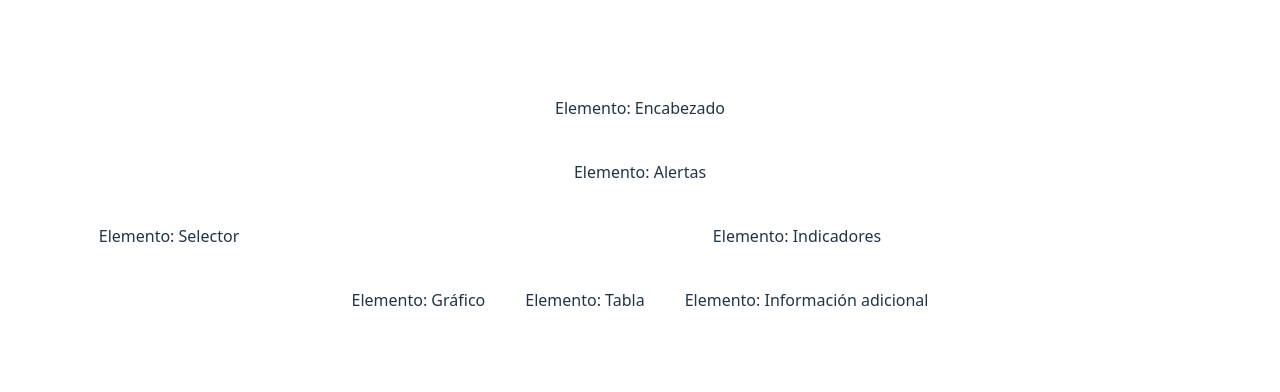
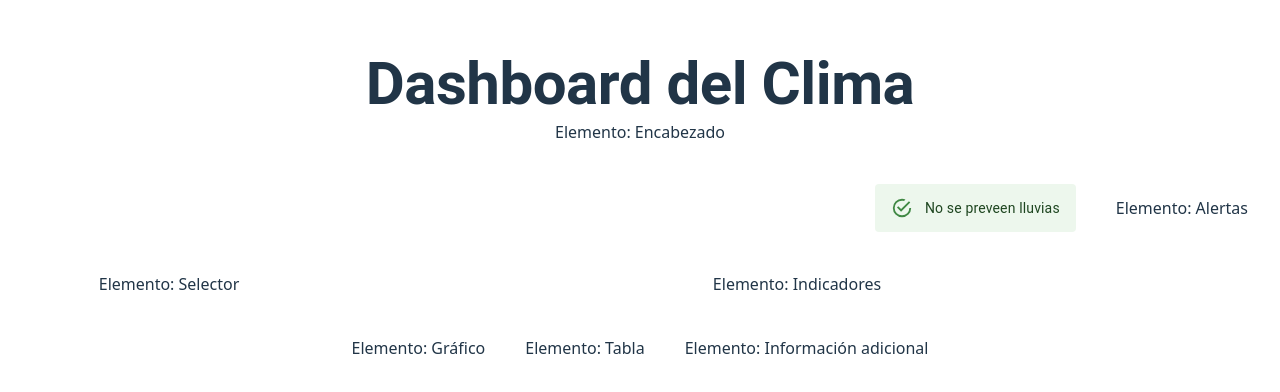
Before and after one commit to anthonywpv/dashboard, a React (Vite) app: page / in a window 1280 px wide. Shown: the part 196-588 px from the top of the page. Built offline with nearby package versions, Linux system fonts and the light colour scheme.

Commit message:
Guide 13

```diff
--- a/src/App.tsx
+++ b/src/App.tsx
@@ -1,20 +1,22 @@
-import { useState } from 'react'
-import reactLogo from './assets/react.svg'
-import viteLogo from '/vite.svg'
+//import { useState } from 'react'
+//import reactLogo from './assets/react.svg'
+//import viteLogo from '/vite.svg'
 import './App.css'
 import { Grid } from '@mui/material'
+import HeaderUI from './components/HeaderUI';
+import AlertUI from './components/AlertUI';
 
 function App() {
-  const [count, setCount] = useState(0)
+  //const [count, setCount] = useState(0)
 
   return (
     <Grid container spacing={5} justifyContent="center" alignItems="center">
 
       {/* Encabezado */}
-      <Grid size={{ xs: 12, md: 12 }}>Elemento: Encabezado</Grid>
+      <Grid size={{ xs: 12, md: 12 }}><HeaderUI/>Elemento: Encabezado</Grid>
 
       {/* Alertas */}
-      <Grid size={12}>Elemento: Alertas</Grid>
+      <Grid size={12} container justifyContent="right" alignItems="center"><AlertUI description="No se preveen lluvias"/>Elemento: Alertas</Grid>
 
       {/* Selector */}
       <Grid size={{ xs: 12, md: 3  }}>Elemento: Selector</Grid>
--- /dev/null
+++ b/src/components/AlertUI.tsx
@@ -0,0 +1,11 @@
+import Alert from '@mui/material/Alert';
+
+interface AlertConfig {
+    description: string;
+}
+
+export default function AlertUI( config:AlertConfig ) {
+    return (
+        <Alert variant="standard" severity="success"> {config.description} </Alert>
+    )
+}
--- /dev/null
+++ b/src/components/HeaderUI.tsx
@@ -0,0 +1,12 @@
+import Typography from "@mui/material/Typography";
+
+export default function HeaderUI() {
+    return (
+        <Typography
+            variant="h2"
+            component="h1"
+            sx={{fontWeight: 'bold'}}>
+            Dashboard del Clima
+        </Typography>
+    )
+}
```
